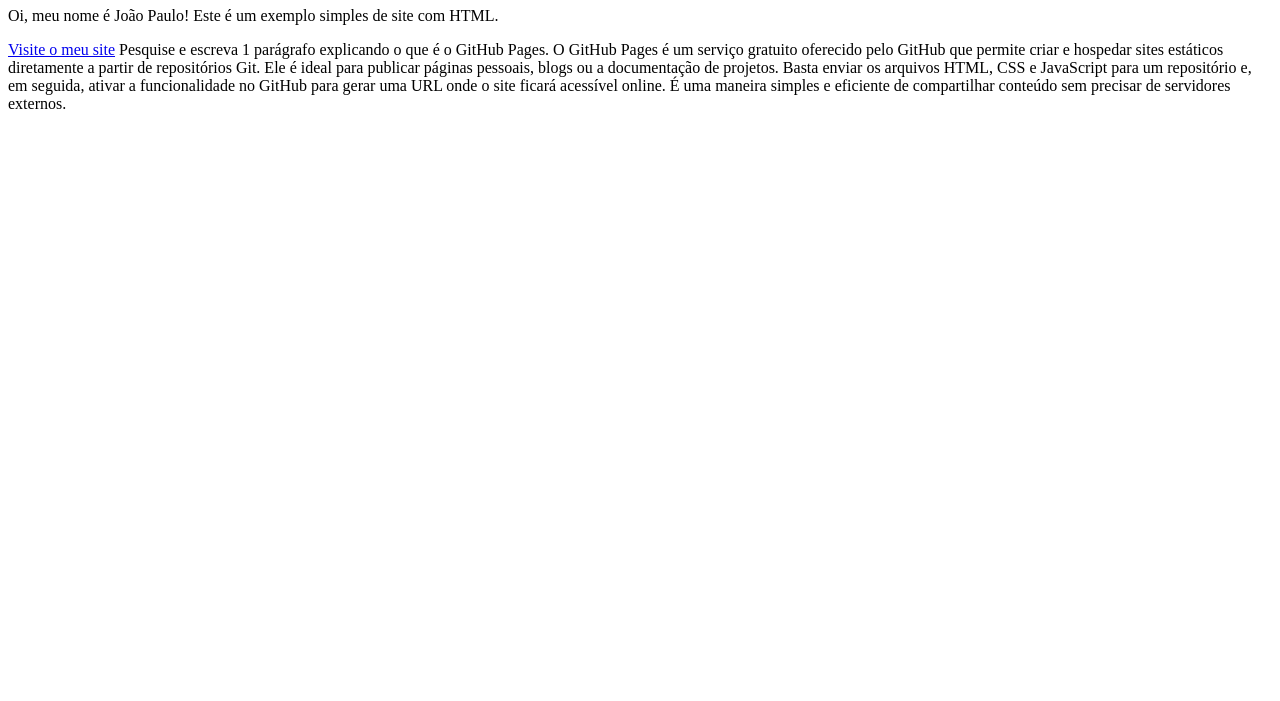
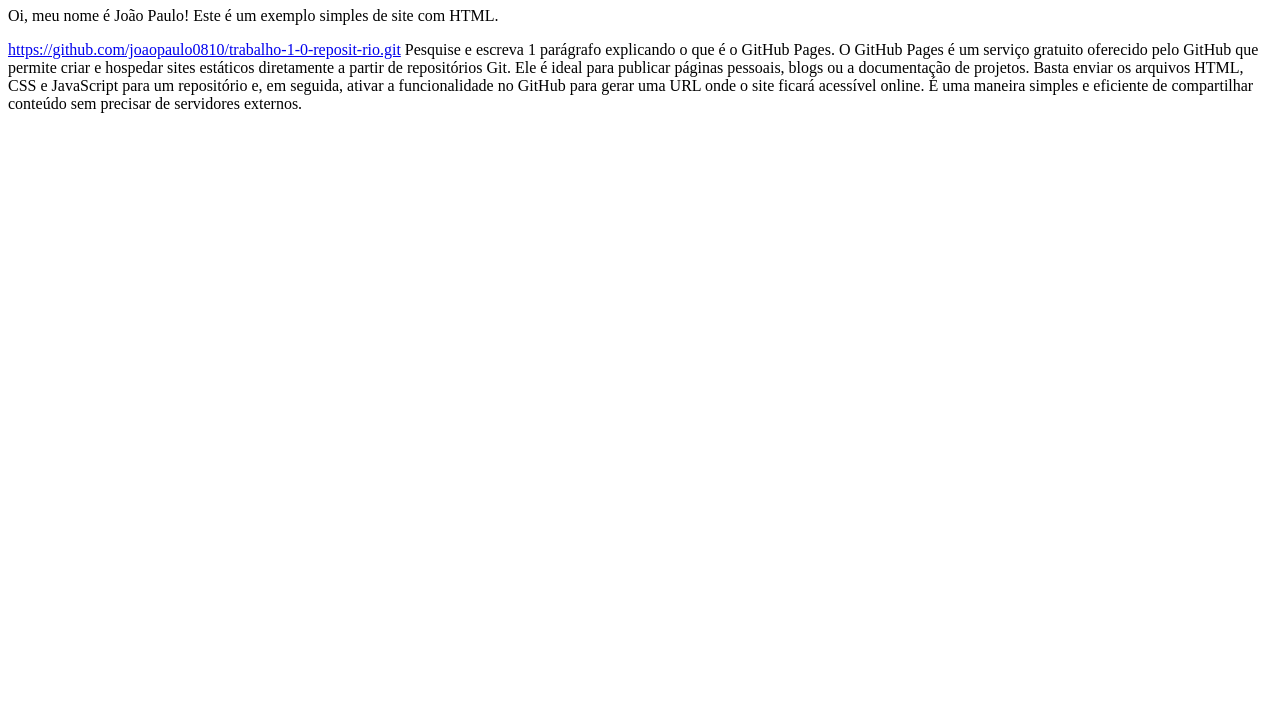
Before and after one commit to joaopaulo0810/trabalho-1-0-reposit-rio, a plain HTML site: page index.html in a window 1280 px wide. Shown: the part 99-800 px from the top of the page. Drawn offline with Linux system fonts and the light colour scheme.

Commit message:
Update index.html

```diff
--- a/index.html
+++ b/index.html
@@ -6,12 +6,12 @@ Turma: 2ºB
 <head>
   <meta charset="UTF-8">
   <meta name="viewport" content="width=device-width, initial-scale=1.0">
-  <title>Meu Site</title>
+  <title>https://github.com/joaopaulo0810/trabalho-1-0-reposit-rio.git</title>
 </head>
 <body>
   <h1>Bem-vindo ao meu site!</h1>
   <p>Oi, meu nome é João Paulo! Este é um exemplo simples de site com HTML.</p>
-  <a href="https://github.com/joaopaulo0810/trabalho-1-0-reposit-rio.git" target="_blank">Visite o meu site</a>
+  <a href="https://github.com/joaopaulo0810/trabalho-1-0-reposit-rio.git" target="_blank">https://github.com/joaopaulo0810/trabalho-1-0-reposit-rio.git</a>
 </body>
 </html>
 
```
